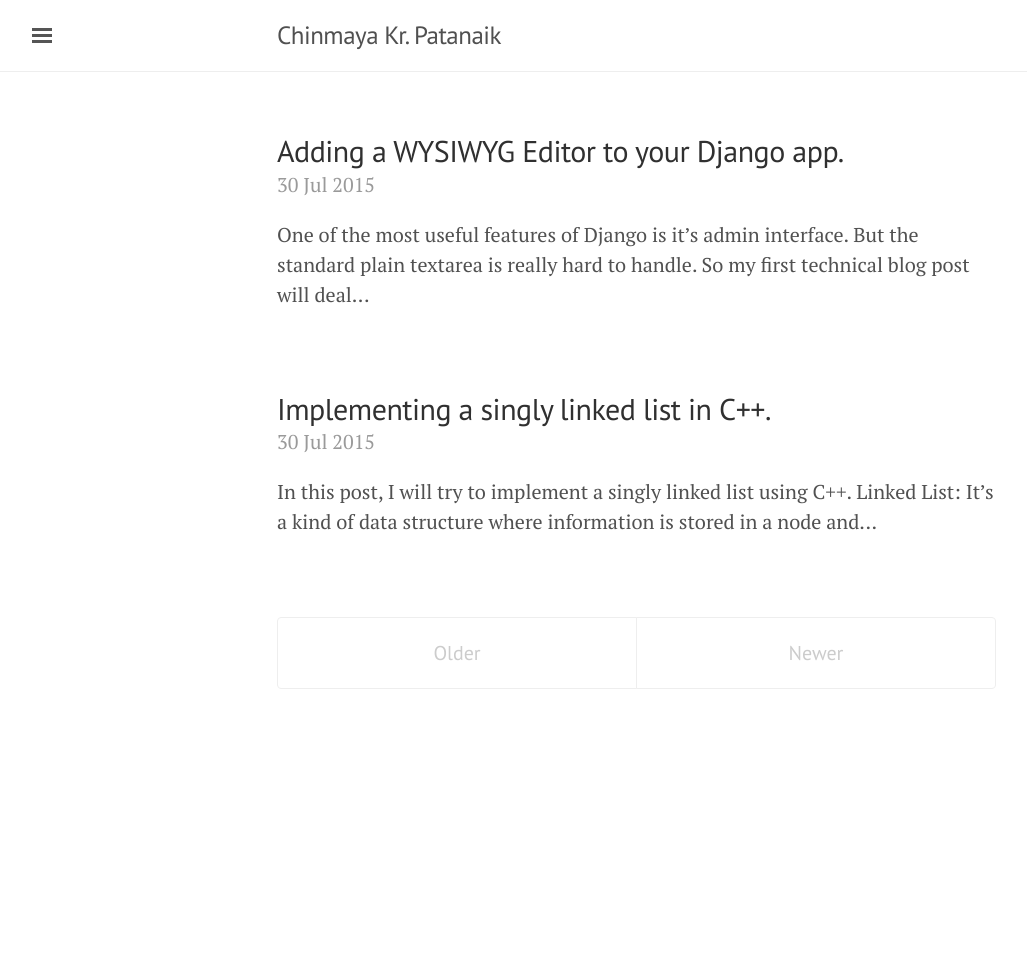
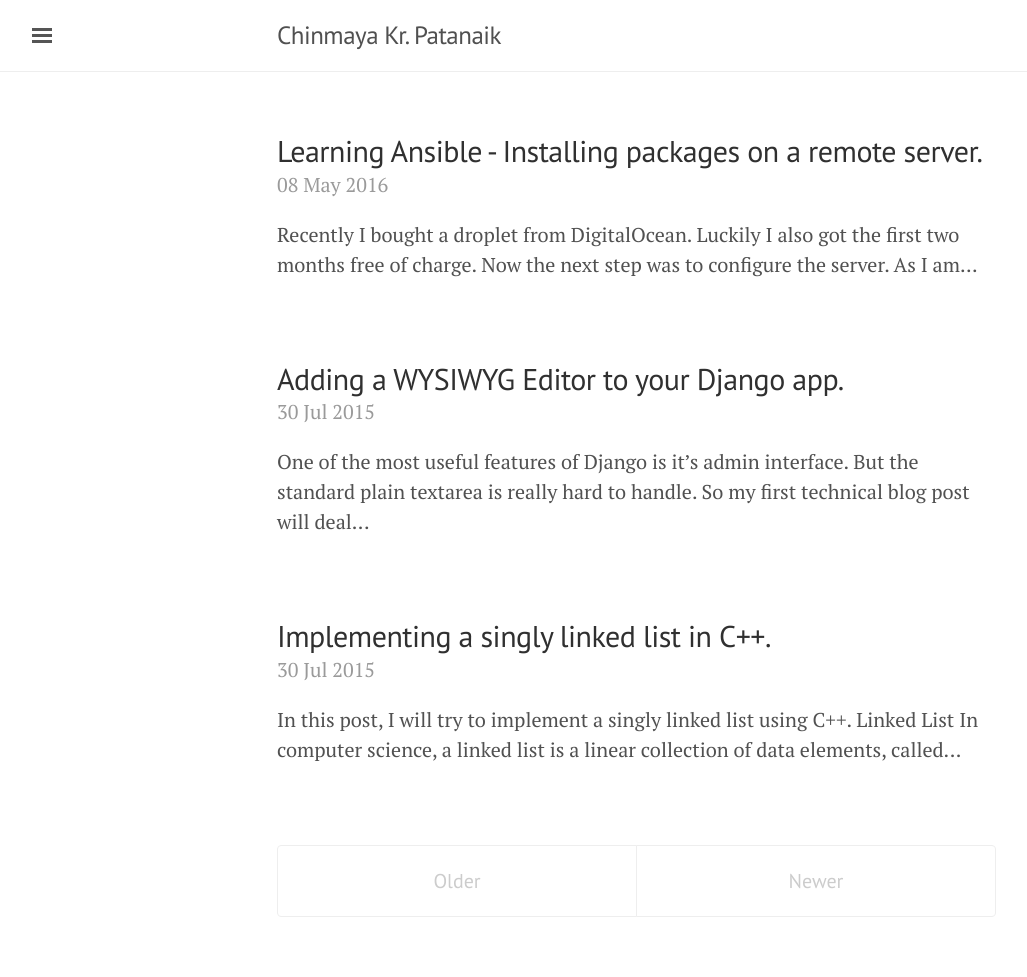
Before and after one commit to pattu777/pattu777.github.io, a Jekyll site: the page built from index.html, in a window 1280 px wide. Shown: the whole page, without its empty margins (3-1030 px from the left). Built offline with Jekyll 4.4.1, drawn with Linux system fonts in a browser that asks for light colours; the list of posts is cut into pages by our own code; comment, search, counter and statistics services are not loaded; before the commit the page ends 900 px from its top, so only the background shows below that; some of the changed lines change nothing that is shown.

Commit message:
new blog post about Ansible added

````diff
--- a/_posts/2015-07-30-linked-list-c++.md
+++ b/_posts/2015-07-30-linked-list-c++.md
@@ -6,15 +6,14 @@ comments: true
 
 In this post, I will try to implement a singly linked list using C++.
 
-Linked List:
-
-It's a kind of data structure where information is stored in a node and the nodes are grouped together in a sequence. Typically a node consists of a data and reference part where the reference pointer contains the address of a different node.
+# Linked List
+> In computer science, a linked list is a linear collection of data elements, called nodes pointing to the next node by means of a pointer. It is a data structure consisting of a group of nodes which together represent a sequence. Under the simplest form, each node is composed of data and a reference (in other words, a link) to the next node in the sequence; more complex variants add additional links. [^1]
 
 There are various kinds of linked lists such as singly linked list, doubly linked list, circular linked list etc.
 
-A node of a singly linked list containing integers is as shown below.
+A node of a singly linked list containing integer data is as shown below.
 
-```
+```c++
 ---------------
 | Data | next |
 ---------------
@@ -27,7 +26,7 @@ struct Node
 
 Now let's define a linked list class and implement some common functionalities.
 
-```
+```c++
 class LinkedList
 {
 private:
@@ -50,7 +49,11 @@ LinkedList :: LinkedList()
 LinkedList :: ~LinkedList()
 {
 }
+```
 
+Inserting a node at the head is trivial. But while inserting a node at the end, we will have to move our pointer to the last element of the list. Then we can insert a new node after that element and point it's next pointer to NULL.
+
+```c++
 // Add a node at the head.
 void LinkedList :: insert_at_head(int num)
 {
@@ -103,9 +106,9 @@ void LinkedList :: insert_at_tail(int num)
 }
 ```
 
-Now let's finish off the display and search function.
+In case of search functionality, we will have to traverse the list from head to the last element untill we find a match.
 
-```
+```c++
 void LinkedList :: display()
 {
     if(head == NULL)
@@ -149,4 +152,10 @@ void LinkedList :: search(int num)
 }
 ```
 
-That's it. The average time of insertion, deletion and search in a singly linked list is O(n).
+That's it.
+
+* __The average time for searching an element is `O(n)`__.
+* __The average time of inserting an element at the head is `O(1)`__.
+* __The average time for removing an element from the head is `O(1)`__.
+
+[^1]: [https://en.wikipedia.org/wiki/Linked_list](https://en.wikipedia.org/wiki/Linked_list)
--- /dev/null
+++ b/_posts/2016-05-08-Ansible-Tutorial-01.md
@@ -0,0 +1,94 @@
+---
+layout: post
+title: Learning Ansible - Installing packages on a remote server.
+comments: true
+---
+
+Recently I bought a droplet from DigitalOcean. Luckily I also got the first two months free of charge. Now the next step was to configure the server. As I am currently learning Ansible, in this post I will describe how to execute certain tasks on a remote server using it.
+
+# Ansible
+> It's a free-software platform for configuring and managing computers, combines multi-node software deployment, ad hoc task execution, and configuration management.[^1]
+
+In simplest terms, it's a command line tool to execute any command(or set of commands) on your remote server from your local system. Now some cool facts about Ansible.
+
+* Open Source. Yay.
+* Written in Python.
+* Uses YAML files for configuration.
+* Executes commands on remote servers using SSH channels.(Paramiko module in Python).
+* It has a huge collection of modules.(System, cloud, networking etc.,).
+* Fairly easy to write custom modules.
+
+# Prerequisites
+* A local system with Ansible installed.
+* IP address or the hostname of a remote server.
+* SSH public key of the local system copied onto the remote server.
+* A remote user with sudo privilege.
+
+In my case, both of my systems are debian based(Ubuntu 14.04). Let's write a playbook to perform the following tasks.
+
+# Task
+* Install some softwares on the remote server.
+
+# Steps
+
+### Create an inventory file.
+An inventory file is nothing but a simple YAML file which contains information about the remote server. The only information we need about the server is it's IP address or hostname. Alternatively we can also specify multiple servers in one group and execute a set of plays on them. A simple inventory file is as shown below.
+
+```yml
+[server]
+host.example.org
+
+[test]
+host2.example.org
+host3.example.org
+
+[localserver]
+127.0.0.1
+```
+
+### A playbook to install packages.
+A playbook consists of different plays and each play can contain multiple tasks. Let's create a playbook to install some packages on our remote Ubuntu server.
+
+```yml
+---
+- hosts: server
+  remote_user: Chinmaya
+  become: yes
+  tasks:
+    - name: Install packages
+      apt: name={{ item }} state=present
+      with_items:
+          - git-core
+          - vim
+          - python-pip
+          - python-virtualenv
+```
+Now let's further examine the playbook.
+
+* The *hosts* part contains the name of a server group from our inventory file.
+* And *remote_user* contains name of a user of the remote server.
+* The *become* keyword tells us to run the commands with sudo privilege.
+* Next in our task, we use an Ansible module called __apt__ to install some packages. The play goes through all the package names under *with_items* part in a loop and installs them on the server.
+
+### Executing the playbook
+Now our directory contains two files, an inventory file(hosts) and an Ansible playbook(setup.yml).
+
+```bash
+$ ansible-playbook -i hosts setup.yml
+
+PLAY *******************************************************
+
+TASK [setup] ***********************************************
+ok: [host.example.org]
+
+TASK [Install packages] ************************************
+changed: [host.example.org] => (item=[u'git-core', u'vim', u'python-pip', u'python-virtualenv'])
+
+PLAY RECAP *************************************************
+host.example.org       : ok=2    changed=1    unreachable=0    failed=0
+```
+
+The code can be found on my github repository [^2].
+
+[^1]: [https://en.wikipedia.org/wiki/Ansible_(software)](https://en.wikipedia.org/wiki/Ansible_(software))
+[^2]: [https://github.com/pattu777/Ansible-Playground](https://github.com/pattu777/Ansible-Playground)
````
